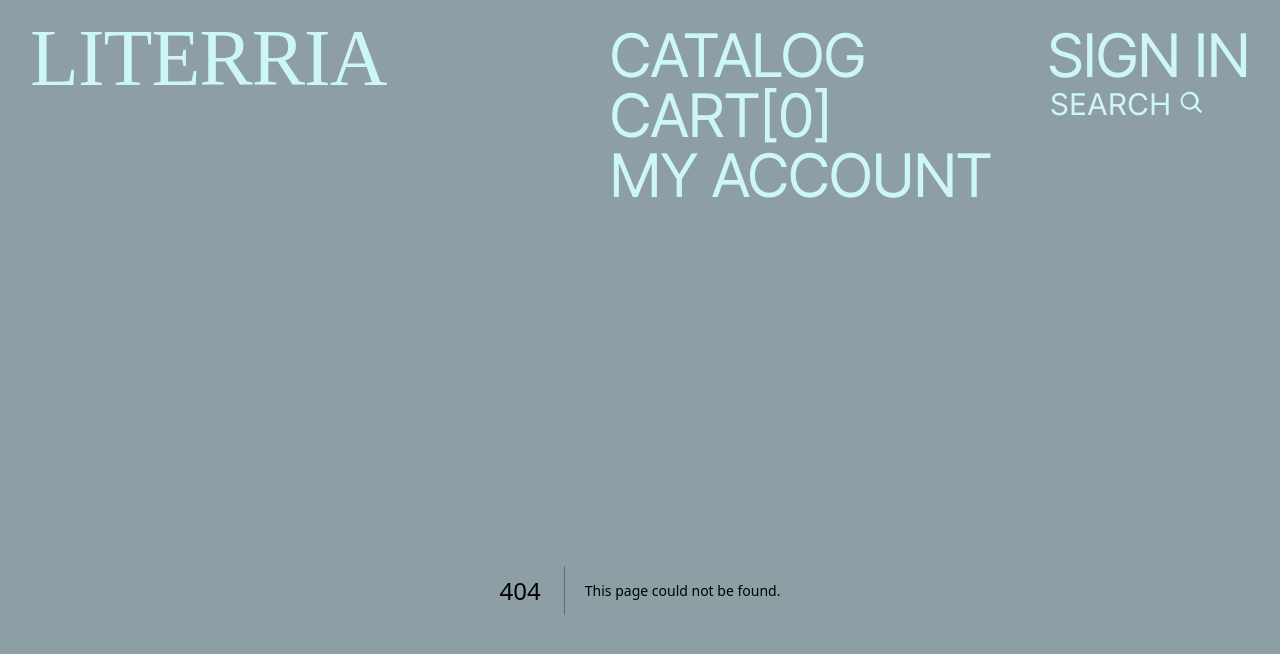
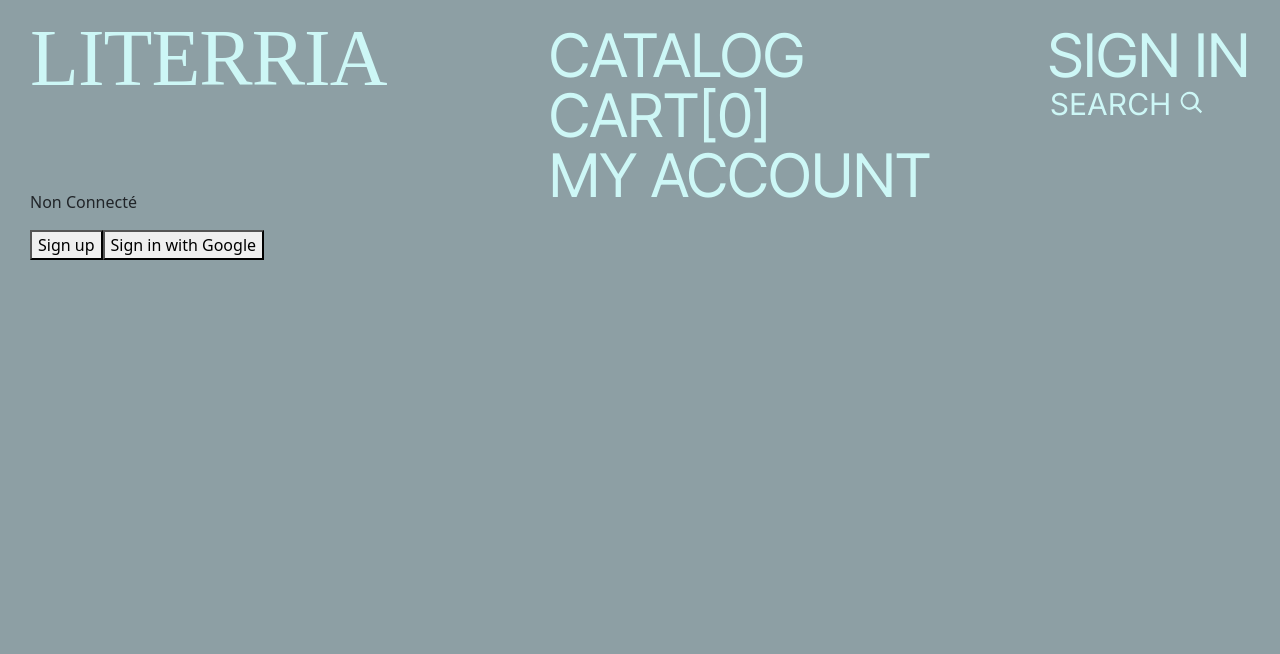
Before and after one commit to chazrsmit/literria, a Next.js app: page /auth in a window 1280 px wide. Before the commit this address had no page. Shown: the top 654 px of the page. Built offline with nearby package versions, Linux system fonts and the light colour scheme; no server answers; a web font is replaced by a local one.

Commit message:
google auth

```diff
--- /dev/null
+++ b/app/auth/page.jsx
@@ -0,0 +1,28 @@
+'use client'
+
+import { signIn, signOut, useSession } from 'next-auth/react'
+
+export default function AuthPage() {
+
+    const { data: session } = useSession()
+
+    return(
+        <>
+        <div>
+            {session ? (
+            <>
+                <p>Connecté en tant que {session.user?.name}</p>
+                <button onClick={()=>signOut()}>Log out</button>
+            </>
+            )
+            : (
+                <>
+                    <p>Non Connecté</p>
+                    <button>Sign up</button>
+                    <button onClick={()=>signIn('google')}>Sign in with Google</button>
+                </>
+            )}
+        </div>
+        </>
+    )
+}
--- a/app/components/Nav.jsx
+++ b/app/components/Nav.jsx
@@ -5,11 +5,18 @@ import HoverWord from './HoverWord'
 import Link from "next/link"
 import SearchBar from '@/app/components/SearchBar'
 import { useEffect, useState } from "react"
+import { selectQuantity } from "@/store/slices/panierSlice"
+import { useSelector } from "react-redux"
+import { useSession, signOut } from 'next-auth/react'
 
 
 export default function Nav() {
 
+    const qtTotale = useSelector(selectQuantity)
+
     const [scrolled, setScrolled] = useState(false)
+
+    const { data: session } = useSession()
 
     useEffect(() => {
         const handleScroll = () => {
@@ -29,21 +36,26 @@ export default function Nav() {
                         <Link href="/"><HoverWord word="Literria" animate={true} /></Link>
                     </h1>
                 </div>
-                <div className="wrap gap-5 flex-wrap ">
+                <div className="wrap gap-5 flex-wrap">
                     <div className="div-links ">
                         {/* <div className="div-catalog ">
                         </div> */}
-                        <div className="nav-links ">
+                        <div className="nav-links">
                             <Link href="/catalog"><p role="button">CATALOG</p></Link>
-                            <Link href="/cart"><p role="button">CART[0]</p></Link>
-                            <p role="button">MY ACCOUNT</p>
+                            <Link href="/cart"><p role="button">CART[{qtTotale}]</p></Link>
+                            <Link href="/account"><p role="button">MY ACCOUNT</p></Link>
                         </div>
                     </div>
                     <div className="div-log d-flex flex-column align-items-end ">
                         {/* <div className="div-catalog">
                         </div> */}
                         <div className="sign-in d-flex flex-column gap-3 ">
-                            <HoverWord word="SIGN IN" />
+                            {/* <Link href="/auth"><p role="button">SIGN IN</p></Link> */}
+                            { session ?
+                            <p role="button" onClick={()=>signOut()}>SIGN OUT</p>
+                            :
+                            <Link href="/auth"><p role="button">SIGN IN</p></Link>
+                            }
                             <div className="">
                                 <SearchBar/>
                             </div>
--- a/app/components/nav.css
+++ b/app/components/nav.css
@@ -33,7 +33,7 @@
 
     .div-log {
         /* border: 1px solid red;   */
-        width: 210px;
+        width: 271px;
         /* text-align: right; */
 
     }
@@ -185,6 +185,7 @@
 
     }
 
+
     /* .sign-in {
         display: flex;
         flex-direction: column;
@@ -209,3 +210,8 @@
     font-style: italic;
     color: var(--accent-color);
     }
+
+
+    .sign-in a {
+        text-decoration: none;
+    }
--- a/app/layout.jsx
+++ b/app/layout.jsx
@@ -6,16 +6,21 @@
   import "bootstrap/dist/css/bootstrap.min.css";
   import { Provider } from 'react-redux'
   import { store } from '@/store'
+  import { SessionProvider } from 'next-auth/react'
+
+
 
   export default function RootLayout({ children }) {
     return (
       <html lang="en">
         <body>
+          <SessionProvider>
           <Provider store={store}>
             <Nav />
             <main>{children}</main>
             <Footer />
           </Provider>
+          </SessionProvider>
         </body>
       </html>
     );
--- a/package.json
+++ b/package.json
@@ -14,6 +14,7 @@
     "@reduxjs/toolkit": "^2.8.2",
     "bootstrap": "^5.3.7",
     "next": "15.3.5",
+    "next-auth": "^4.24.11",
     "react": "^19.0.0",
     "react-dom": "^19.0.0",
     "react-redux": "^9.2.0"
--- a/store/slices/panierSlice.jsx
+++ b/store/slices/panierSlice.jsx
@@ -13,5 +13,9 @@ const panierSlice = createSlice({
     }
 })
 
+// calcul de la qunatité totale du panier à utiliser dans la nav et dans le cart
+export const selectQuantity = (state) => state.panier.length
+
+
 export default panierSlice.reducer
 export const { addBook, deleteBook } = panierSlice.actions
```
Also changed, not shown: app/account/page.jsx (added, +21 -0 lines), app/api/auth/[...nextauth]/route.jsx (added, +24 -0 lines), app/cart/page.jsx (+13 -1 lines), app/about/page.jsx (deleted), 1 other file (tests, documents, lock files or other folders).
